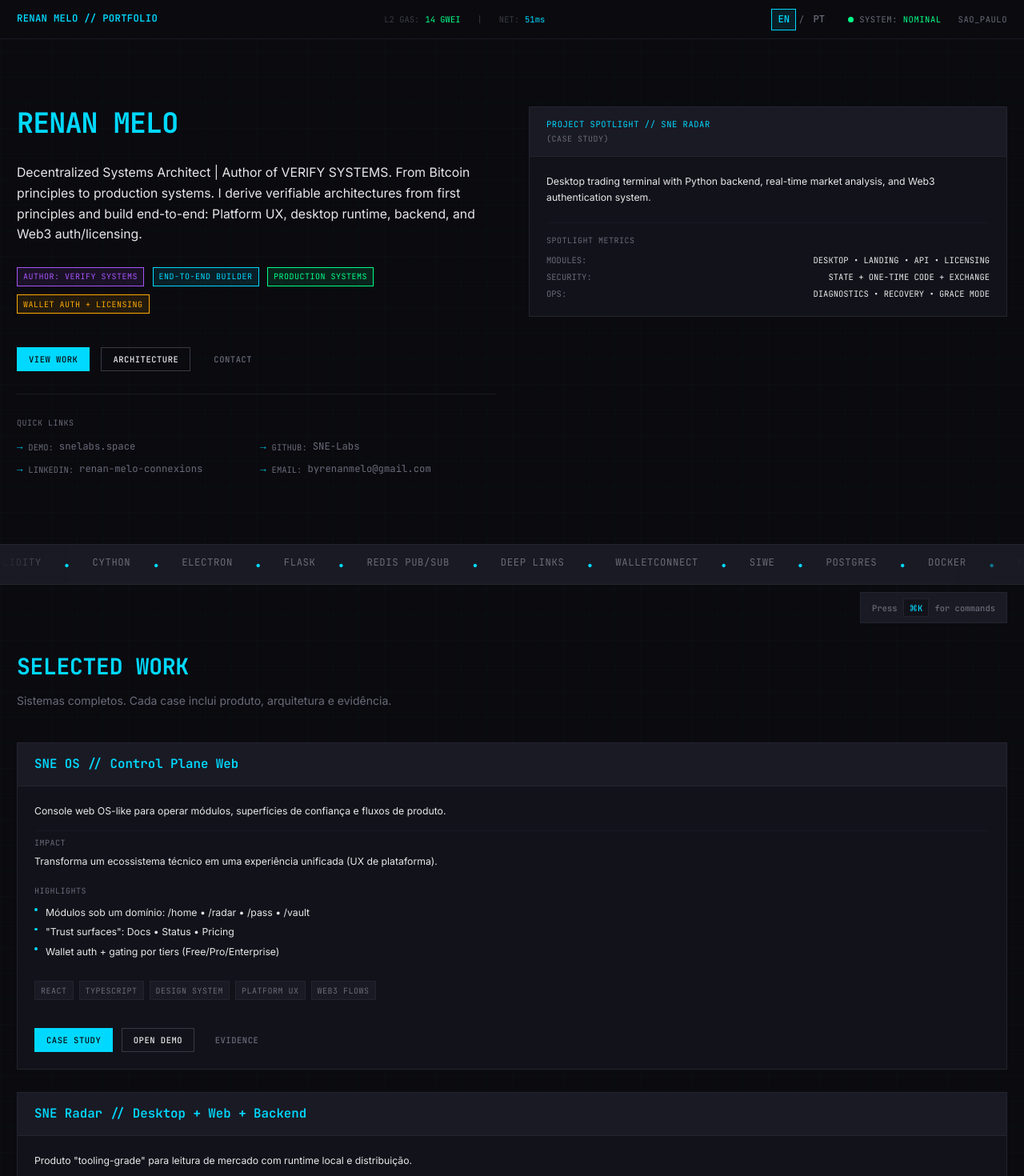
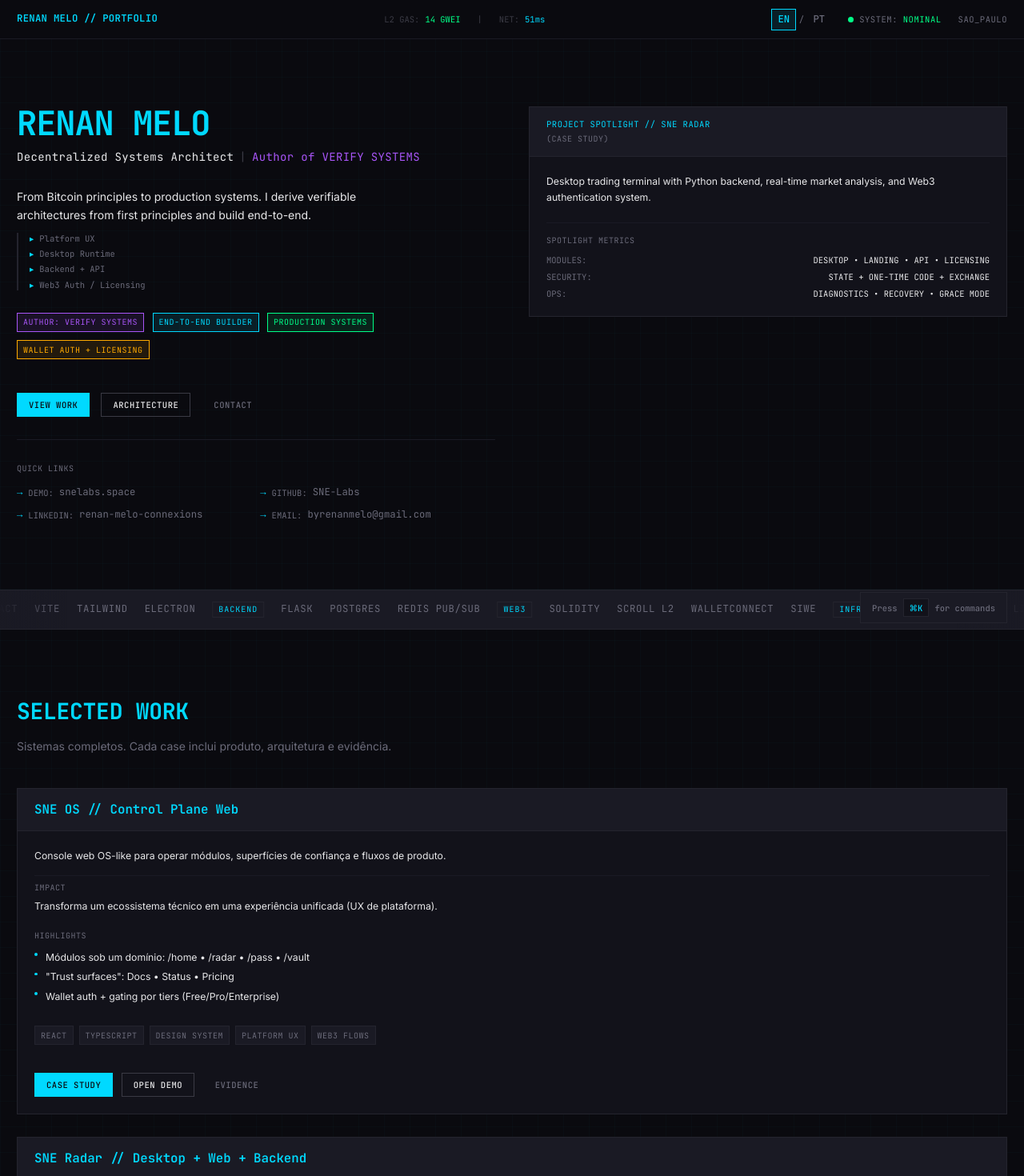
Before and after one commit to 4LFR3Dv1/Portfolio, a React (Vite) app: page / in a window 1280 px wide. Shown: the top 1470 px of the page at 80% size. Built offline with nearby package versions, Linux system fonts and the light colour scheme.

Commit message:
refactor: hero layout, ticker domains, about timeline, cmd palette publications, title fix

```diff
--- a/src/app/App.tsx
+++ b/src/app/App.tsx
@@ -19,7 +19,7 @@ export default function App() {
 
   // Set page title
   useEffect(() => {
-    document.title = 'Renan Melo // Portfolio // Systems • Product • Web3';
+    document.title = 'Renan Melo — Decentralized Systems Architect | Author of VERIFY SYSTEMS';
   }, []);
 
   // Command Palette keyboard shortcut
@@ -105,6 +105,8 @@ export default function App() {
         document.getElementById('contact')?.scrollIntoView({ behavior: 'smooth' });
       } else if (section === 'evidence') {
         document.getElementById('evidence')?.scrollIntoView({ behavior: 'smooth' });
+      } else if (section === 'publications') {
+        document.getElementById('publications')?.scrollIntoView({ behavior: 'smooth' });
       }
     }, 100);
   };
--- a/src/app/components/about-section.tsx
+++ b/src/app/components/about-section.tsx
@@ -10,6 +10,14 @@ export function AboutSection() {
     'SECURITY MODELING', 'WEB3 AUTH', 'OPS/DIAGNOSTICS'
   ];
 
+  const timeline = [
+    { year: '2018', label: t('about.timeline.1') },
+    { year: '2019', label: t('about.timeline.2') },
+    { year: '2021', label: t('about.timeline.3') },
+    { year: '2023', label: t('about.timeline.4') },
+    { year: '2026', label: t('about.timeline.5') },
+  ];
+
   return (
     <section className="max-w-[1600px] mx-auto px-6 py-16 lg:py-24 border-t border-[var(--border-subtle)]" id="about">
       {/* Section Header */}
@@ -20,6 +28,7 @@ export function AboutSection() {
       </div>
 
       <div className="grid lg:grid-cols-3 gap-12">
+        {/* Left: Bio */}
         <div className="lg:col-span-2 space-y-4 text-base leading-relaxed" style={{ color: 'var(--terminal-text)' }}>
           <p>{t('about.p1')}</p>
           <p>{t('about.p2')}</p>
@@ -27,8 +36,10 @@ export function AboutSection() {
           <p>{t('about.p4')}</p>
         </div>
 
+        {/* Right: Skills + Timeline */}
+        <div className="space-y-8">
           {/* Skills */}
-        <div className="space-y-6">
+          <div className="space-y-4">
             <div className="font-mono text-[10px] uppercase tracking-wider" style={{ color: 'var(--terminal-muted)' }}>
               {t('about.skills')}
             </div>
@@ -38,6 +49,26 @@ export function AboutSection() {
               ))}
             </div>
           </div>
+
+          {/* Career Timeline */}
+          <div className="space-y-4">
+            <div className="font-mono text-[10px] uppercase tracking-wider" style={{ color: 'var(--terminal-muted)' }}>
+              {t('about.journey')}
+            </div>
+            <div className="border-l-2 border-[var(--border-default)] pl-4 space-y-3">
+              {timeline.map((item, idx) => (
+                <div key={idx} className="flex gap-3">
+                  <span className="font-mono text-xs font-semibold flex-shrink-0 mt-0.5" style={{ color: 'var(--electric-blue)' }}>
+                    {item.year}
+                  </span>
+                  <span className="text-sm" style={{ color: 'var(--terminal-text)' }}>
+                    {item.label}
+                  </span>
+                </div>
+              ))}
+            </div>
+          </div>
+        </div>
       </div>
     </section>
   );
--- a/src/app/components/command-palette.tsx
+++ b/src/app/components/command-palette.tsx
@@ -112,7 +112,21 @@ export function CommandPalette({ isOpen, onClose, onNavigate, onCaseStudy, onArc
       description: 'byrenanmelo@gmail.com',
       category: 'external',
       action: () => { window.location.href = 'mailto:byrenanmelo@gmail.com'; onClose(); }
-    }
+    },
+    {
+      id: 'nav-publications',
+      label: 'Go to Publications',
+      description: 'View books and written work',
+      category: 'navigation',
+      action: () => { onNavigate('publications'); onClose(); }
+    },
+    {
+      id: 'case-verify',
+      label: 'VERIFY SYSTEMS Case Study',
+      description: 'Operational Doctrine for Verifiable Systems',
+      category: 'case-study',
+      action: () => { onCaseStudy('verify-systems'); onClose(); }
+    },
   ];
 
   const filteredCommands = commands.filter(cmd =>
@@ -214,11 +228,10 @@ export function CommandPalette({ isOpen, onClose, onNavigate, onCaseStudy, onArc
                     <button
                       key={cmd.id}
                       onClick={cmd.action}
-                      className={`w-full text-left px-4 py-3 border-b border-[var(--border-subtle)] transition-colors ${
-                        isSelected
+                      className={`w-full text-left px-4 py-3 border-b border-[var(--border-subtle)] transition-colors ${isSelected
                           ? 'bg-[var(--surface-2)]'
                           : 'hover:bg-[var(--surface-1)]'
-                      }`}
+                        }`}
                     >
                       <div className="flex items-center justify-between">
                         <div>
--- a/src/app/components/hero-section.tsx
+++ b/src/app/components/hero-section.tsx
@@ -17,16 +17,41 @@ export function HeroSection({ onViewProjects, onArchitecture, onContact }: HeroS
       <div className="grid lg:grid-cols-2 gap-12 items-start">
         {/* Left: Main content */}
         <div className="space-y-8">
-          {/* Name */}
-          <h1 className="font-mono font-bold tracking-tight" style={{ color: 'var(--electric-blue)' }}>
-            {t('hero.title')}
-          </h1>
+          {/* Name + Role */}
+          <div className="space-y-3">
+            <h1 className="font-mono font-bold tracking-tight text-4xl lg:text-5xl" style={{ color: 'var(--electric-blue)' }}>
+              {t('hero.title')}
+            </h1>
+            <div className="font-mono text-sm lg:text-base tracking-wide flex flex-wrap items-center gap-2">
+              <span style={{ color: 'var(--terminal-text)' }}>Decentralized Systems Architect</span>
+              <span style={{ color: 'var(--border-strong)' }}>|</span>
+              <span style={{ color: '#a855f7' }}>Author of VERIFY SYSTEMS</span>
+            </div>
+          </div>
 
-          {/* Subheadline */}
-          <div className="space-y-3">
-            <p className="text-lg leading-relaxed" style={{ color: 'var(--terminal-text)' }}>
-              {t('hero.subtitle')}. {t('hero.description')}
+          {/* Description - structured */}
+          <div className="space-y-3 max-w-xl">
+            <p className="text-base leading-relaxed" style={{ color: 'var(--terminal-text)' }}>
+              {t('hero.desc.origin')}
             </p>
+            <div className="font-mono text-xs space-y-1.5 pl-4 border-l-2 border-[var(--border-default)]">
+              <div className="flex items-center gap-2">
+                <span style={{ color: 'var(--electric-blue)' }}>▸</span>
+                <span style={{ color: 'var(--terminal-muted)' }}>Platform UX</span>
+              </div>
+              <div className="flex items-center gap-2">
+                <span style={{ color: 'var(--electric-blue)' }}>▸</span>
+                <span style={{ color: 'var(--terminal-muted)' }}>Desktop Runtime</span>
+              </div>
+              <div className="flex items-center gap-2">
+                <span style={{ color: 'var(--electric-blue)' }}>▸</span>
+                <span style={{ color: 'var(--terminal-muted)' }}>Backend + API</span>
+              </div>
+              <div className="flex items-center gap-2">
+                <span style={{ color: 'var(--electric-blue)' }}>▸</span>
+                <span style={{ color: 'var(--terminal-muted)' }}>Web3 Auth / Licensing</span>
+              </div>
+            </div>
           </div>
 
           {/* Proof Chips */}
--- a/src/app/components/tech-ticker.tsx
+++ b/src/app/components/tech-ticker.tsx
@@ -1,16 +1,24 @@
-import React, { useEffect, useRef } from 'react';
+import React from 'react';
 
 export function TechTicker() {
-  const technologies = [
-    'SCROLL L2', 'SOLIDITY', 'CYTHON', 'ELECTRON', 'FLASK',
-    'REDIS PUB/SUB', 'DEEP LINKS', 'WALLETCONNECT', 'SIWE',
-    'POSTGRES', 'DOCKER', 'K8S', 'VITE', 'TAILWIND', 'REACT'
+  const groups = [
+    { label: 'FRONTEND', techs: ['REACT', 'VITE', 'TAILWIND', 'ELECTRON'] },
+    { label: 'BACKEND', techs: ['FLASK', 'POSTGRES', 'REDIS PUB/SUB'] },
+    { label: 'WEB3', techs: ['SOLIDITY', 'SCROLL L2', 'WALLETCONNECT', 'SIWE'] },
+    { label: 'INFRA', techs: ['DOCKER', 'K8S', 'DEEP LINKS', 'CYTHON'] },
   ];
 
-  const tickerRef = useRef<HTMLDivElement>(null);
+  // Flatten into display items with group labels
+  const items: { text: string; isLabel: boolean }[] = [];
+  groups.forEach((group) => {
+    items.push({ text: group.label, isLabel: true });
+    group.techs.forEach((tech) => {
+      items.push({ text: tech, isLabel: false });
+    });
+  });
 
-  // Duplicate array for seamless loop
-  const allTechs = [...technologies, ...technologies];
+  // Duplicate for seamless loop
+  const allItems = [...items, ...items];
 
   return (
     <div className="relative w-full overflow-hidden border-y border-[var(--border-default)] bg-[var(--surface-2)] py-4">
@@ -18,22 +26,27 @@ export function TechTicker() {
       <div className="absolute inset-y-0 right-0 w-24 bg-gradient-to-l from-[var(--surface-2)] to-transparent z-10"></div>
 
       <div
-        ref={tickerRef}
-        className="flex gap-8 animate-scroll"
+        className="flex gap-6 items-center"
         style={{
-          animation: 'scroll 30s linear infinite'
+          animation: 'scroll 40s linear infinite'
         }}
       >
-        {allTechs.map((tech, idx) => (
+        {allItems.map((item, idx) => (
           <React.Fragment key={idx}>
-            <span
-              className="font-mono text-sm uppercase tracking-wider whitespace-nowrap flex-shrink-0"
-              style={{ color: 'var(--terminal-muted)' }}
-            >
-              {tech}
-            </span>
-            {idx < allTechs.length - 1 && (
-              <span className="text-[var(--electric-blue)]">•</span>
+            {item.isLabel ? (
+              <span
+                className="font-mono text-[10px] uppercase tracking-widest whitespace-nowrap flex-shrink-0 px-2 py-0.5 border border-[var(--border-default)]"
+                style={{ color: 'var(--electric-blue)' }}
+              >
+                {item.text}
+              </span>
+            ) : (
+              <span
+                className="font-mono text-sm uppercase tracking-wider whitespace-nowrap flex-shrink-0"
+                style={{ color: 'var(--terminal-muted)' }}
+              >
+                {item.text}
+              </span>
             )}
           </React.Fragment>
         ))}
--- a/src/app/context/language-context.tsx
+++ b/src/app/context/language-context.tsx
@@ -24,6 +24,7 @@ const translations: Record<Language, Record<string, string>> = {
         'hero.title': 'RENAN MELO',
         'hero.subtitle': 'Decentralized Systems Architect | Author of VERIFY SYSTEMS',
         'hero.description': 'From Bitcoin principles to production systems. I derive verifiable architectures from first principles and build end-to-end: Platform UX, desktop runtime, backend, and Web3 auth/licensing.',
+        'hero.desc.origin': 'From Bitcoin principles to production systems. I derive verifiable architectures from first principles and build end-to-end.',
         'hero.cta.work': 'VIEW WORK',
         'hero.cta.contact': 'CONTACT',
         'hero.cta.architecture': 'ARCHITECTURE',
@@ -61,6 +62,12 @@ const translations: Record<Language, Record<string, string>> = {
         'about.p3': 'My background includes systems thinking from first principles. I studied Bitcoin\'s architecture and derived universal patterns for verifiable systems--documented in VERIFY SYSTEMS, an operational doctrine for production environments.',
         'about.p4': 'My focus is end-to-end ownership: architecture, UX, integration, deploy, diagnostics, and continuous evolution. I prefer high signal: less promise, more evidence.',
         'about.skills': 'SKILLS',
+        'about.journey': 'JOURNEY',
+        'about.timeline.1': 'Industrial Design background. Systems thinking from first principles.',
+        'about.timeline.2': 'Discovered Bitcoin. Studied protocol architecture deeply.',
+        'about.timeline.3': 'Applied decentralized patterns to fintech and desktop platforms.',
+        'about.timeline.4': 'Built SNE ecosystem: OS, Radar, Vault Protocol.',
+        'about.timeline.5': 'Authored VERIFY SYSTEMS. Formalized operational doctrine.',
 
         // Contact
         'contact.title': 'CONTACT // ROUTING',
@@ -156,6 +163,7 @@ const translations: Record<Language, Record<string, string>> = {
         'hero.title': 'RENAN MELO',
         'hero.subtitle': 'Arquiteto de Sistemas Descentralizados | Autor de VERIFY SYSTEMS',
         'hero.description': 'Dos princípios do Bitcoin a sistemas de produção. Derivo arquiteturas verificáveis a partir de primeiros princípios e construo end-to-end: Platform UX, desktop runtime, backend e Web3 auth/licensing.',
+        'hero.desc.origin': 'Dos princípios do Bitcoin a sistemas de produção. Derivo arquiteturas verificáveis a partir de primeiros princípios e construo end-to-end.',
         'hero.cta.work': 'VER TRABALHOS',
         'hero.cta.contact': 'CONTATO',
         'hero.cta.architecture': 'ARQUITETURA',
@@ -193,6 +201,12 @@ const translations: Record<Language, Record<string, string>> = {
         'about.p3': 'Minha formação inclui pensamento sistêmico a partir de primeiros princípios. Estudei a arquitetura do Bitcoin e derivei padrões universais para sistemas verificáveis--documentados em VERIFY SYSTEMS, uma doutrina operacional para ambientes de produção.',
         'about.p4': 'Meu foco é end-to-end ownership: arquitetura, UX, integração, deploy, diagnósticos e evolução contínua. Tenho preferência por alto sinal: menos promessa, mais evidência.',
         'about.skills': 'HABILIDADES',
+        'about.journey': 'JORNADA',
+        'about.timeline.1': 'Background em Design Industrial. Pensamento sistemico desde primeiros principios.',
+        'about.timeline.2': 'Descobriu Bitcoin. Estudou a arquitetura do protocolo a fundo.',
+        'about.timeline.3': 'Aplicou padroes descentralizados em fintech e plataformas desktop.',
+        'about.timeline.4': 'Construiu ecossistema SNE: OS, Radar, Vault Protocol.',
+        'about.timeline.5': 'Publicou VERIFY SYSTEMS. Formalizou doutrina operacional.',
 
         // Contact
         'contact.title': 'CONTATO // ROTEAMENTO',
```
Also changed, not shown: public/docs/EDIT RENAN 1.png (added). Lines whose indentation alone changed are shown as unchanged.
